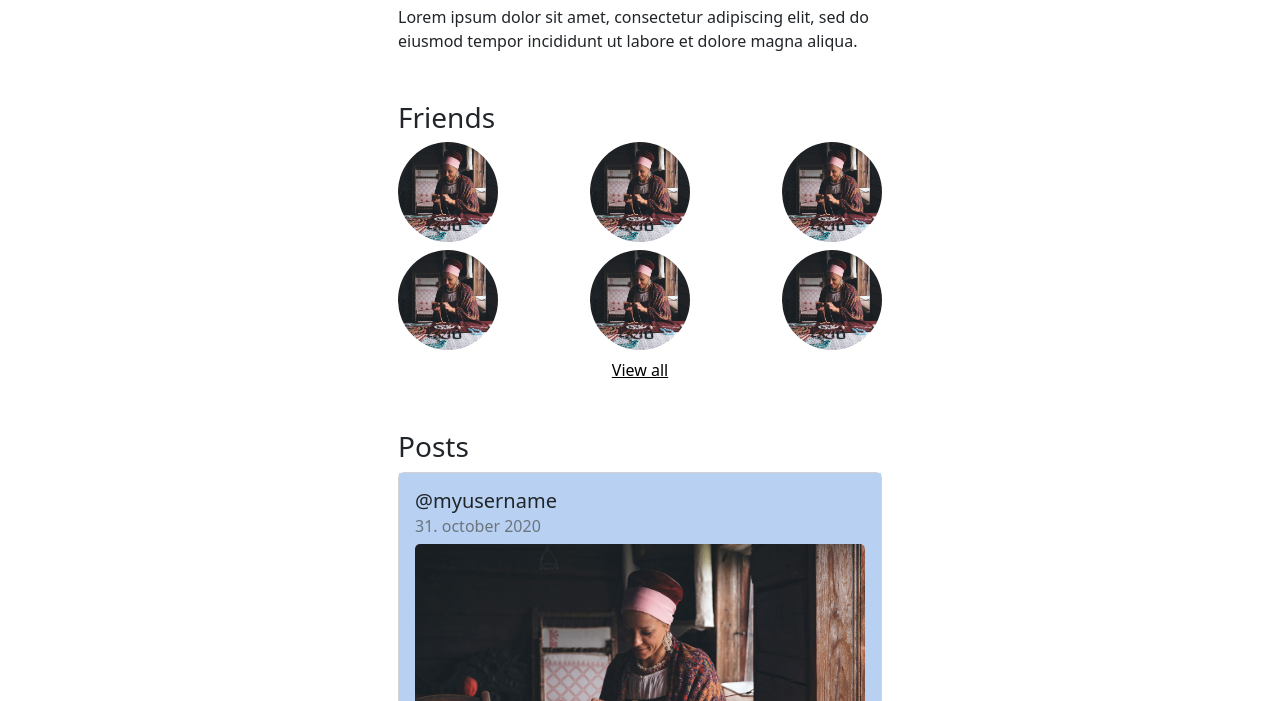
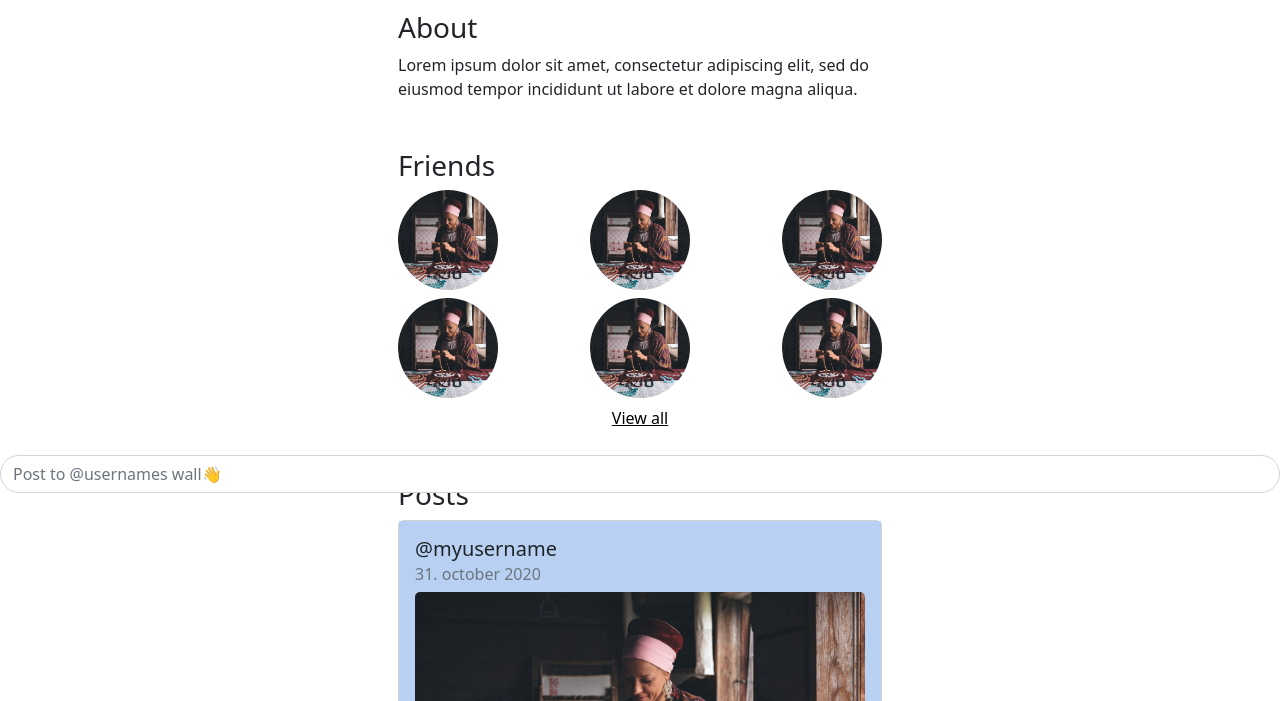
Before and after one commit to mathildeew/css-frameworks-ca, a website: page profile.html in a window 1280 px wide. Shown: the part 307-1008 px from the top of the page. Drawn offline with nearby package versions, Linux system fonts and the light colour scheme.

Commit message:
sticky post to wall

```diff
--- a/profile.html
+++ b/profile.html
@@ -31,6 +31,18 @@
     </nav>
 
     <main class="maxW mx-auto">
+      <section class="wallPost mx-2">
+        <form class="mx-1 mb-4">
+          <label for="postToWall" class="form-label"></label>
+          <input
+            type="text"
+            class="form-control fixed-bottom"
+            id="postToWall"
+            placeholder="Post to @usernames wall👋"
+          />
+        </form>
+      </section>
+
       <section class="d-flex flex-row align-items-center mb-5 mx-2">
         <div class="profilePic userPic me-4"></div>
         <div class="">
```
